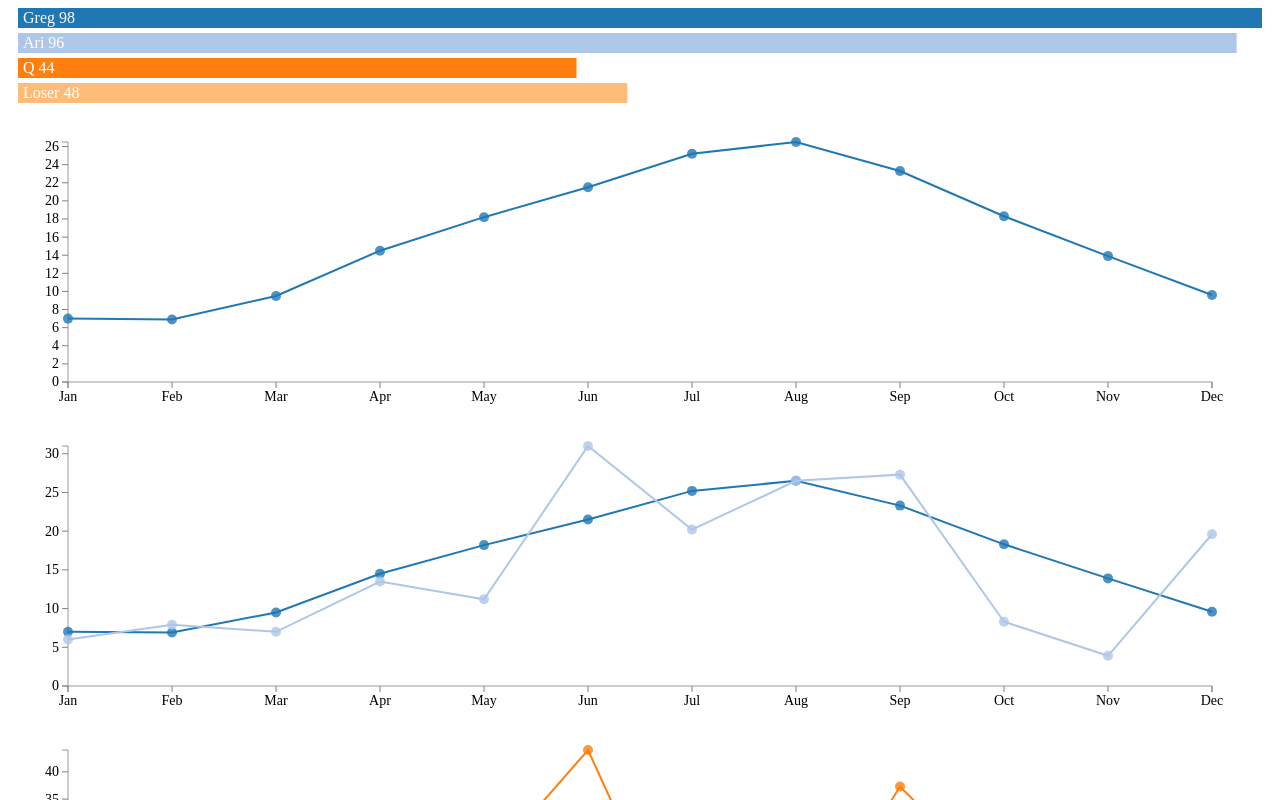
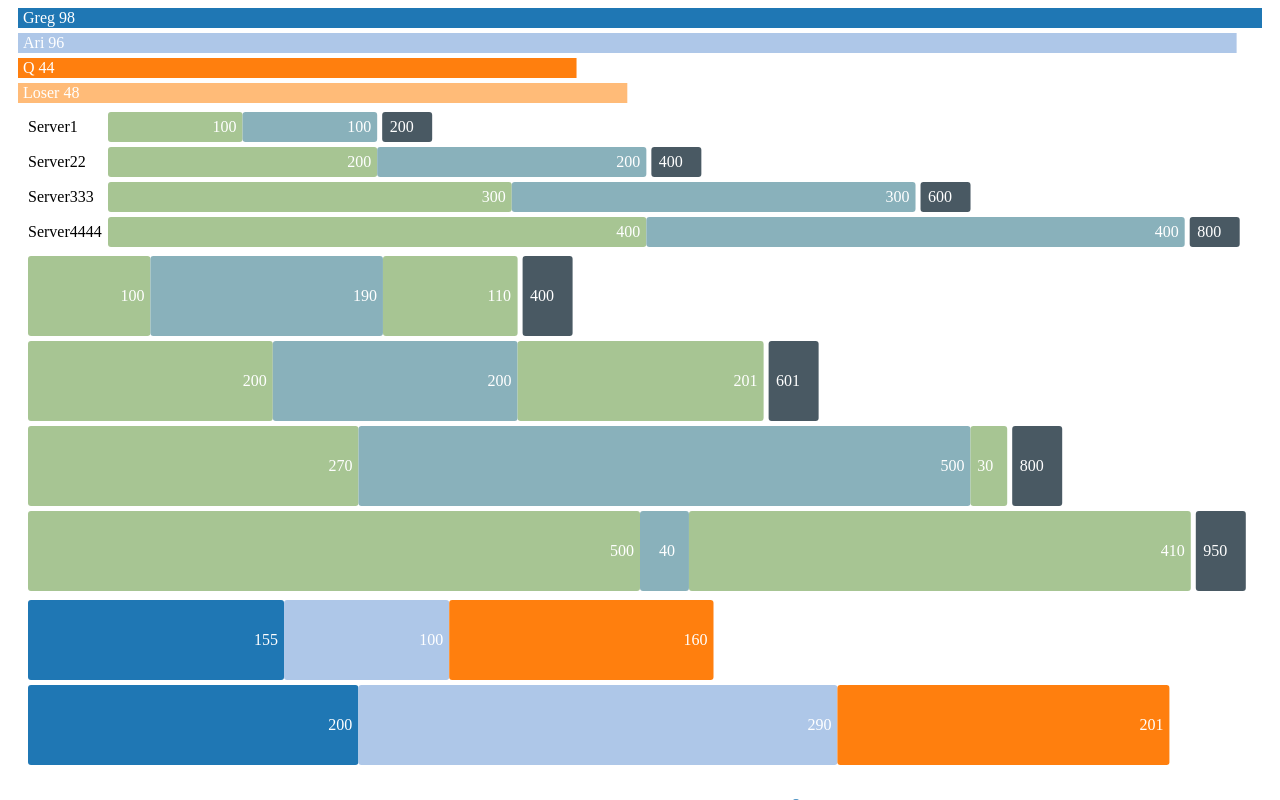
Before and after one commit to ahwhfei/D3Charts, a website: page app/index.html in a window 1280 px wide. Shown: the top 800 px of the page. Drawn offline with nearby package versions, Linux system fonts and the light colour scheme; files that its build step writes are made by us from their sources.

Commit message:
Implement bar stack chart

```diff
--- a/app/index.html
+++ b/app/index.html
@@ -16,6 +16,7 @@
     <!-- build:siteCSS styles/d3-charts.css -->
     <link rel="stylesheet" href="styles/directives/ctx-pie-chart.css" type="text/css" />
     <link rel="stylesheet" href="styles/directives/ctx-spline-chart.css" type="text/css" />
+    <link rel="stylesheet" href="styles/directives/ctx-bar-stack.css" type="text/css" />
     <!-- endbuild -->
 </head>
 <body ng-app="cwc.d3">
@@ -29,6 +30,62 @@
         </ul>
     <![endif]-->
     <div ctx-bar-chart bar-height="20" bar-padding="5" data="[{name: 'Greg', y: 98}, {name: 'Ari', y: 96}, {name: 'Q', y: 44}, {name: 'Loser', y: 48}]"></div>
+    <div ctx-bar-stack config="{
+                categories: ['Server1', 'Server22', 'Server333', 'Server4444'],
+                color: ['#A7C593', '#89B1BB'],
+                showTotal: true,
+                showLeftLabel: true,
+                leftLabelWidth: 80,
+                barPadding: 5,
+                barHeight: 30,
+                series: [
+                    {
+                        name: 'Free',
+                        data: [100, 200, 300, 400]
+                    },
+                    {
+                        name: 'Paid',
+                        data: [100, 200, 300, 400]
+                    }
+                ]
+    }"></div>
+    <div ctx-bar-stack config="{
+                categories: ['Server1', 'Server2', 'Server3', 'Server4'],
+                color: ['#A7C593', '#89B1BB'],
+                showTotal: true,
+                series: [
+                    {
+                        name: 'Free',
+                        data: [100, 200, 270, 500]
+                    },
+                    {
+                        name: 'Paid',
+                        data: [190, 200, 500, 40]
+                    },
+                    {
+                        name: 'Trail',
+                        data: [110, 201, 30, 410]
+                    }
+                ]
+    }"></div>
+    <div ctx-bar-stack config="{
+                categories: ['Server1', 'Server2', 'Server3', 'Server4', 'Server5'],
+                showTotal: false,
+                series: [
+                    {
+                        name: 'Free',
+                        data: [155, 200]
+                    },
+                    {
+                        name: 'Paid',
+                        data: [100, 290]
+                    },
+                    {
+                        name: 'Trail',
+                        data: [160, 201]
+                    }
+                ]
+    }"></div>
     <div ctx-spline-chart config="{
                 xAxis: {
                     categories: ['Jan', 'Feb', 'Mar', 'Apr', 'May', 'Jun',
@@ -128,6 +185,7 @@
     <script src="scripts/app.js"></script>
     <script src="scripts/modules/d3.js"></script>
     <script src="scripts/directives/ctx-bar-chart.js"></script>
+    <script src="scripts/directives/ctx-bar-stack.js"></script>
     <script src="scripts/directives/ctx-pie-chart.js"></script>
     <script src="scripts/directives/ctx-spline-chart.js"></script>
     <!-- endbuild -->
--- /dev/null
+++ b/app/scripts/directives/ctx-bar-stack.js
@@ -0,0 +1,192 @@
+// Copyright © Citrix Systems, Inc.  All rights reserved.
+'use strict';
+
+angular.module('cwc.d3')
+.directive('ctxBarStack', ['$window', 'd3',
+function($window, d3) {
+    return {
+        restrict: 'A',
+        scope: {
+          config: '=',
+          label: '@',
+          onClick: '&'
+        },
+        link: function(scope, element, attrs) {
+            var margin = scope.config.margin || { left: 20, top: 20, right: 20, bottom: 20 },
+                barHeight = scope.config.barHeight || 80,
+                barPadding = scope.config.barPadding || 5,
+                leftLabelWidth = scope.config.leftLabelWidth || 0,
+                minBarWidth = 30,
+                totalBarWidth = 50,
+                textWidth = 30,
+                totalPadding = 5;
+
+            var svg = d3.select(element[0])
+                .append('svg')
+                .style('width', '100%');
+
+            $window.onresize = function() {
+                scope.$apply();
+            };
+
+            scope.$watch(function() {
+                return angular.element($window)[0].innerWidth;
+            }, function() {
+                scope.render(scope.config);
+            });
+
+            // scope.$watch('data', function(newData) {
+            //     scope.render(newData);
+            // }, true);
+
+            var sumOfSeries = function (series) {
+                var sum = [];
+
+                if (!series || series.length === 0) {
+                    return;
+                }
+
+                for (var j=0; j<series[0].data.length; j++) {
+                    sum.push(series[0].data[j]);
+                }
+                for (var i=1; i<series.length; i++) {
+                    for (var j=0; j<series[i].data.length; j++) {
+                        sum[j] += series[i].data[j];
+                    }
+                }
+
+                return sum;
+            };
+
+            var maxSumOfSeries = function (series) {
+                return Math.max.apply(null, sumOfSeries(series));
+            };
+
+            scope.render = function() {
+                svg.selectAll('*').remove();
+                var series = scope.config.series,
+                    total = { name: 'Total' },
+                    width = d3.select(element[0])[0][0].offsetWidth - margin.left - leftLabelWidth - margin.right,
+                    height = scope.config.series[0].data.length * (barHeight + barPadding),
+                    color = scope.config.color ? function(c) { return scope.config.color[c%scope.config.color.length]; } : d3.scale.category20(),
+                    xScale = d3.scale.linear()
+                        .domain([0, maxSumOfSeries(series)+totalBarWidth])
+                        .range([0, width]);
+
+                total['data'] = sumOfSeries(series);
+
+                svg.attr('height', height);
+
+                for (var index=0; index<series.length; index++) {
+                    var yOffset = index * (barHeight + barPadding);
+                    svg.append('g')
+                        .attr('class', 'bar-stack')
+                        .selectAll('rect')
+                        .data(series[index].data)
+                        .enter()
+                        .append('rect')
+                        .attr('height', barHeight)
+                        .attr('rx', 3)
+                        .attr('ry', 3)
+                        .attr('x', function(d, i) {
+                            var pos = 0;
+                            for (var x=0; x<index; x++) {
+                                pos += series[x].data[i];
+                            }
+                            console.log(pos);
+                            return margin.left + leftLabelWidth + xScale(pos);
+                        })
+                        .attr('y', function(d, i) {
+                            return i * (barHeight + barPadding);
+                        })
+                        .attr('width', 0)
+                        .attr('fill', color(index))
+                        .transition()
+                        .duration(500)
+                        .attr('width', function(d) {
+                            return xScale(d);
+                        });
+
+                    svg.append('g')
+                        .attr('class', 'bar-text')
+                        .selectAll('text')
+                        .data(series[index].data)
+                        .enter()
+                        .append('text')
+                        .attr('y', function(d, i) {
+                            return i * (barHeight + barPadding) + barHeight/2 + 5;
+                        })
+                        .attr('x', function(d, i) {
+                            var textPos = margin.left + leftLabelWidth + xScale(series[index].data[i]) - textWidth;
+                            for (var x=0; x<index; x++) {
+                                textPos += xScale(series[x].data[i]);
+                            }
+                            return textPos;
+                        })
+                        .text(function(d) {
+                            // ignore text when width too narrow
+                            return xScale(d) > minBarWidth ? d : '';
+                        });
+                }
+
+                if (scope.config.showTotal) {
+                    svg.append('g')
+                        .attr('class', 'bar-stack-total')
+                        .selectAll('rect')
+                        .data(total.data)
+                        .enter()
+                        .append('rect')
+                        .attr('height', barHeight)
+                        .attr('rx', 3)
+                        .attr('ry', 3)
+                        .attr('x', function(d) {
+                            return margin.left + leftLabelWidth + xScale(d) + totalPadding;
+                        })
+                        .attr('y', function(d, i) {
+                            return i * (barHeight + barPadding);
+                        })
+                        .attr('width', function() {
+                            return 0;
+                        })
+                        .transition()
+                        .duration(500)
+                        .attr('width', function() {
+                            return totalBarWidth;
+                        });
+
+                    svg.append('g')
+                        .attr('class', 'bar-text-total')
+                        .selectAll('text')
+                        .data(total.data)
+                        .enter()
+                        .append('text')
+                        .attr('y', function(d, i) {
+                            return i * (barHeight + barPadding) + barHeight/2 + 5;
+                        })
+                        .attr('x', function(d, i) {
+                            return margin.left + leftLabelWidth + xScale(d) + totalBarWidth/4;
+                        })
+                        .text(function(d) {
+                            return d;
+                        });
+                }
+
+                if (scope.config.showLeftLabel && scope.config.leftLabelWidth > 0) {
+                    svg.append('g')
+                        .attr('class', 'bar-left-label')
+                        .selectAll('text')
+                        .data(scope.config.categories)
+                        .enter()
+                        .append('text')
+                        .attr('y', function(d, i) {
+                            return i * (barHeight + barPadding) + barHeight/2 + 5;
+                        })
+                        .attr('x', margin.left)
+                        .text(function(d) {
+                            return d;
+                        });
+                }
+            };
+        }
+    };
+}]);
--- /dev/null
+++ b/app/styles/directives/ctx-bar-stack.less
@@ -0,0 +1,16 @@
+
+.bar-stack {
+
+}
+
+.bar-stack-total {
+	fill: #495963;
+}
+
+.bar-text {
+	fill: #fff;
+}
+
+.bar-text-total {
+	fill: #fff;
+}
```
Also changed, not shown: app/scripts/directives/ctx-bar-chart.js (indentation only).
